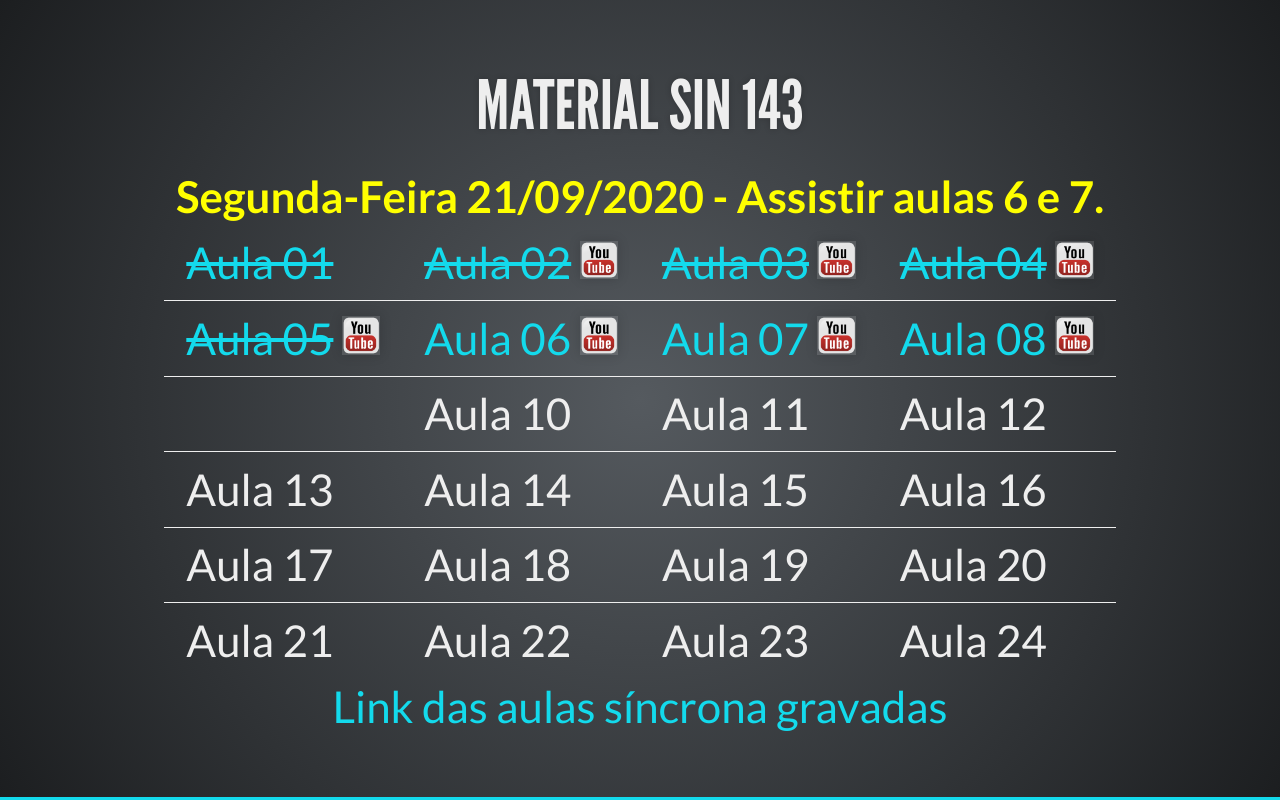
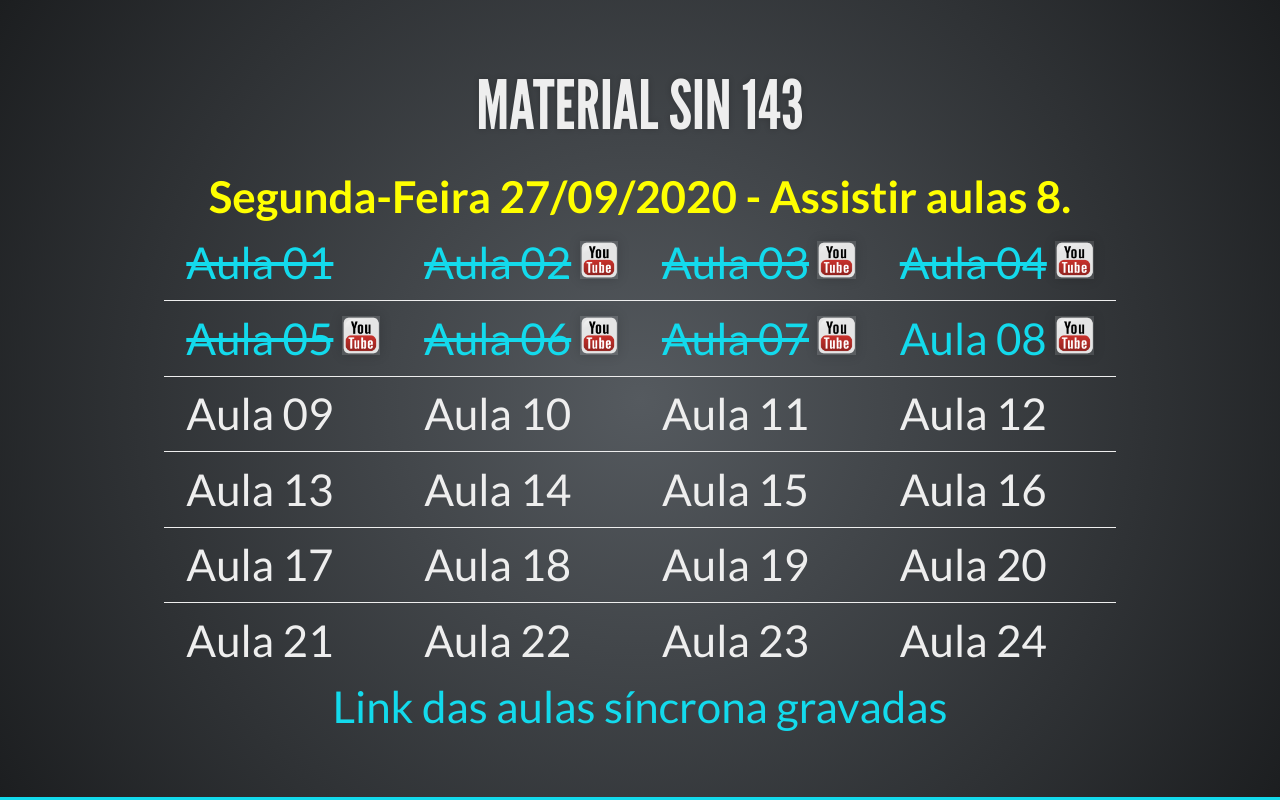
Before and after one commit to clausiusreis/SIN143, a plain HTML site: page index.html in a window 1280 px wide. Drawn offline with Linux system fonts and the light colour scheme.

Commit message:
Add files via upload

```diff
--- a/index.html
+++ b/index.html
@@ -44,7 +44,7 @@
 				<section>
 					<h3>Material SIN 143</h3>
 
-					<span style="color:yellow;"><b>Segunda-Feira 21/09/2020 - Assistir aulas 6 e 7.</b></span>
+					<span style="color:yellow;"><b>Segunda-Feira 27/09/2020 - Assistir aulas 8.</b></span>
 					<!-- <br>
 					<a href="https://meet.google.com/hdi-mkfx-sdj?hs=122&authuser=1" target="_blank">
 						<b>Link da aula síncrona (Quinta 24/09 - 14h e 19h)</b>
@@ -81,13 +81,13 @@
 								</a>
 							</td>
 							<td>
-								<a href="aula06.html" target="_blank">Aula 06</a>
+								<a href="aula06.html" target="_blank"><strike>Aula 06</strike></a>
 								<a href="https://youtu.be/9AAxJ_JAqCs" target="_blank">
 									<img src="images/youtube.png" style="width:35px; border:0px; margin:0px; padding:0px;">
 								</a>
 							</td>
 							<td>
-								<a href="aula07.html" target="_blank">Aula 07</a>
+								<a href="aula07.html" target="_blank"><strike>Aula 07</strike></a>
 								<a href="https://youtu.be/zVDJiDHGRlQ" target="_blank">
 									<img src="images/youtube.png" style="width:35px; border:0px; margin:0px; padding:0px;">
 								</a>
@@ -101,6 +101,7 @@
                         </tr>
                         <tr>
 							<td>
+								Aula 09
 								<!-- <a href="aula09.html" target="_blank">Aula 09</a> -->
 								<!-- <a href="https://youtu.be/tm0k4dS2NQc" target="_blank">
 									<img src="images/youtube.png" style="width:35px; border:0px; margin:0px; padding:0px;">
```
